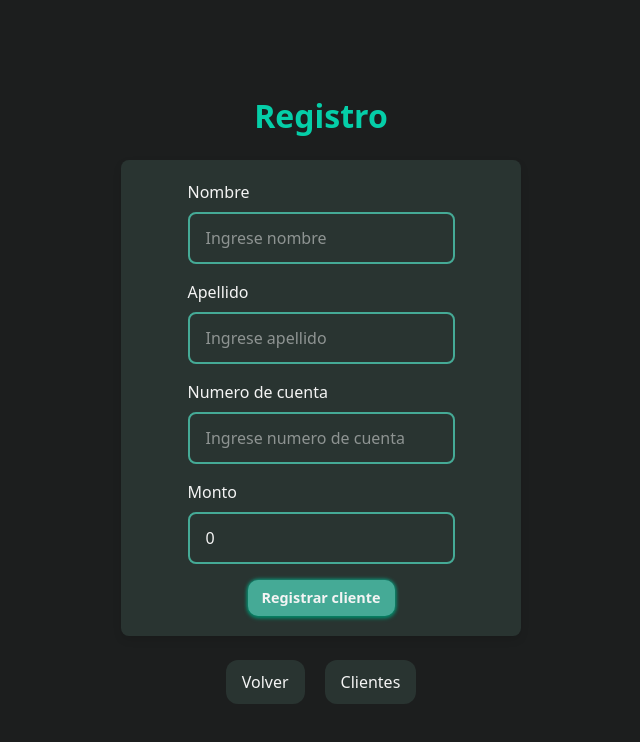
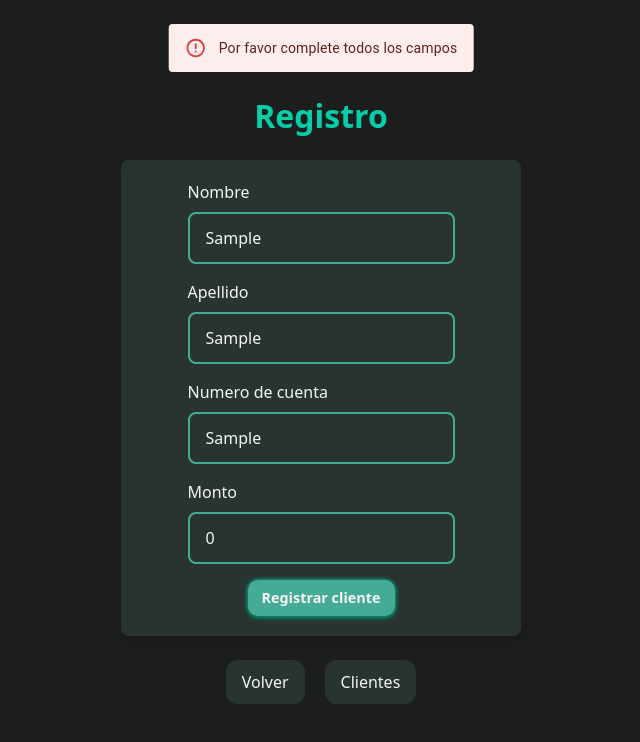
Before and after one commit to LeviTorresx/Mi-Banco-React-Vite, a React (Vite) app: page /crear-clientes in a window 1280 px wide. Both pictures are taken after typing "Sample", "Sample", "Sample" into the empty fields and a click on the button "Registrar cliente". Shown: the top 742 px of the page, without its empty margins (319-959 px from the left). Built offline with nearby package versions, Linux system fonts and the light colour scheme.

Commit message:
validation for the registration form [007]

```diff
--- a/package.json
+++ b/package.json
@@ -10,6 +10,9 @@
     "preview": "vite preview"
   },
   "dependencies": {
+    "@emotion/react": "^11.14.0",
+    "@emotion/styled": "^11.14.0",
+    "@mui/material": "^7.0.2",
     "@reduxjs/toolkit": "^2.6.1",
     "@tailwindcss/vite": "^4.1.3",
     "react": "^19.0.0",
--- /dev/null
+++ b/src/components/feedback/FeedbackAlert.css
@@ -0,0 +1,3 @@
+.FeedBackAlert{
+    display: flex;
+}
--- /dev/null
+++ b/src/components/feedback/FeedbackAlert.tsx
@@ -0,0 +1,31 @@
+import { Alert, Snackbar } from "@mui/material";
+import "./FeedbackAlert.css";
+
+interface Props {
+  message: string;
+  severity?: "success" | "error" | "info" | "warning";
+  onClose: () => void;
+  open: boolean;
+}
+
+export default function FeedbackAlert({
+  message,
+  severity,
+  onClose,
+  open,
+}: Props) {
+  return (
+    <>
+      <Snackbar
+        open={open}
+        autoHideDuration={3000}
+        onClose={onClose}
+        anchorOrigin={{ vertical: "top", horizontal: "center" }}
+      >
+        <Alert severity={severity} sx={{ width: "100%" }}>
+          {message}
+        </Alert>
+      </Snackbar>
+    </>
+  );
+}
--- a/src/components/index.ts
+++ b/src/components/index.ts
@@ -1,3 +1,5 @@
 export {default as Button} from "./button/Button";
 export {default as Input} from "./input/Input";
 export {default as Section} from "./sections/Section";
+export {default as Navigate} from "./navigate/Navigate";
+export {default as FeedbackAlert} from "./feedback/FeedbackAlert";
--- a/src/pages/dashboard/Dasboard.tsx
+++ b/src/pages/dashboard/Dasboard.tsx
@@ -1,7 +1,7 @@
 import { useSelector } from "react-redux";
 import "./Dashboard.css";
 import { RootState } from "../../redux/store/Strore";
-import Navigate from "../components/Navigate";
+import {Navigate} from "../../components";
 
 export default function Dasboard() {
   const customers = useSelector((state: RootState) => state.customers);
--- a/src/pages/register/Register.tsx
+++ b/src/pages/register/Register.tsx
@@ -1,21 +1,32 @@
 import { useState } from "react";
-import { Input, Button } from "../../components";
+import { Input, Button, Navigate, FeedbackAlert } from "../../components";
 import Customer from "../../types/Customers";
 import "./Register.css";
-import Navigate from "../components/Navigate";
-import { useDispatch } from "react-redux";
-import { AppDispatch } from "../../redux/store/Strore";
+import { useDispatch, useSelector } from "react-redux";
+import { AppDispatch, RootState } from "../../redux/store/Strore";
 import { addCustomer } from "../../redux/slices/CustomersSlice";
 
 export default function Register() {
   const dispatch = useDispatch<AppDispatch>();
+  const customers = useSelector((state: RootState) => state.customers);
 
-  const [customers, setCustomers] = useState<Customer>({
+  const [alert, setAlert] = useState({
+    message: "",
+    severity: "success" as "success" | "error" | "info" | "warning",
+    open: false,
+  });
+
+  const [customer, setCustomers] = useState<Customer>({
     accountNumber: "",
     firstName: "",
     lastName: "",
     balance: 0,
   });
+
+  const findCustomer = (accountNumber: string) => {
+    const customer = customers.find((c) => c.accountNumber === accountNumber);
+    return customer;
+  };
 
   const onChange = (e: React.ChangeEvent<HTMLInputElement>) => {
     e.preventDefault();
@@ -30,11 +41,64 @@ export default function Register() {
   const onSubmit = (e: React.FormEvent<HTMLFormElement>) => {
     e.preventDefault();
 
-    alert("Cliente registrado");
+    const { firstName, lastName, accountNumber, balance } = customer;
 
-    console.log(customers);
+    if (!firstName || !lastName || !accountNumber || balance <= 0) {
+      setAlert((prevState) => {
+        return {
+          ...prevState,
+          message: "Por favor complete todos los campos",
+          severity: "error",
+          open: true,
+        };
+      });
+      return;
+    }
 
-    dispatch(addCustomer(customers));
+    if (accountNumber.length < 4) {
+      setAlert((prevState) => {
+        return {
+          ...prevState,
+          message: "El numero de cuenta debe tener al menos 4 digitos",
+          severity: "error",
+          open: true,
+        };
+      });
+      return;
+    }
+
+    if (findCustomer(accountNumber)) {
+      setAlert((prevState) => {
+        return {
+          ...prevState,
+          message: "El cliente ya existe, por favor ingrese un numero distinto",
+          severity: "error",
+          open: true,
+        };
+      });
+
+      return;
+    }
+
+    if (balance < 10000) {
+      setAlert((prevState) => {
+        return {
+          ...prevState,
+          message: "El monto minimo es de $ 10,000",
+          severity: "error",
+          open: true,
+        };
+      });
+      return;
+    }
+
+    dispatch(addCustomer(customer));
+
+    setAlert({
+      message: "Cliente registrado exitosamente",
+      severity: "success",
+      open: true,
+    });
 
     setCustomers({
       accountNumber: "",
@@ -56,7 +120,7 @@ export default function Register() {
             type="text"
             name="firstName"
             onChange={onChange}
-            value={customers.firstName}
+            value={customer.firstName}
           />
           <Input
             label="Apellido"
@@ -64,7 +128,7 @@ export default function Register() {
             type="text"
             name="lastName"
             onChange={onChange}
-            value={customers.lastName}
+            value={customer.lastName}
           />
 
           <Input
@@ -73,7 +137,7 @@ export default function Register() {
             type="text"
             name="accountNumber"
             onChange={onChange}
-            value={customers.accountNumber}
+            value={customer.accountNumber}
           />
 
           <Input
@@ -82,12 +146,25 @@ export default function Register() {
             type="number"
             name="balance"
             onChange={onChange}
-            value={customers.balance}
+            value={customer.balance}
           />
 
           <Button type="submit">
             <span>Registrar cliente</span>
           </Button>
+
+          {alert.open && (
+            <FeedbackAlert
+              open={alert.open}
+              onClose={() => {
+                setAlert((prevState) => {
+                  return { ...prevState, open: false };
+                });
+              }}
+              message={alert.message}
+              severity={alert.severity}
+            />
+          )}
         </form>
         <div className="navigate-container">
           <Navigate label="Volver" to="/" />
```
Also changed, not shown: src/components/navigate/Navigate.css (renamed from src/pages/components/Navigate.css), src/components/navigate/Navigate.tsx (renamed from src/pages/components/Navigate.tsx), 1 other file (tests, documents, lock files or other folders).
